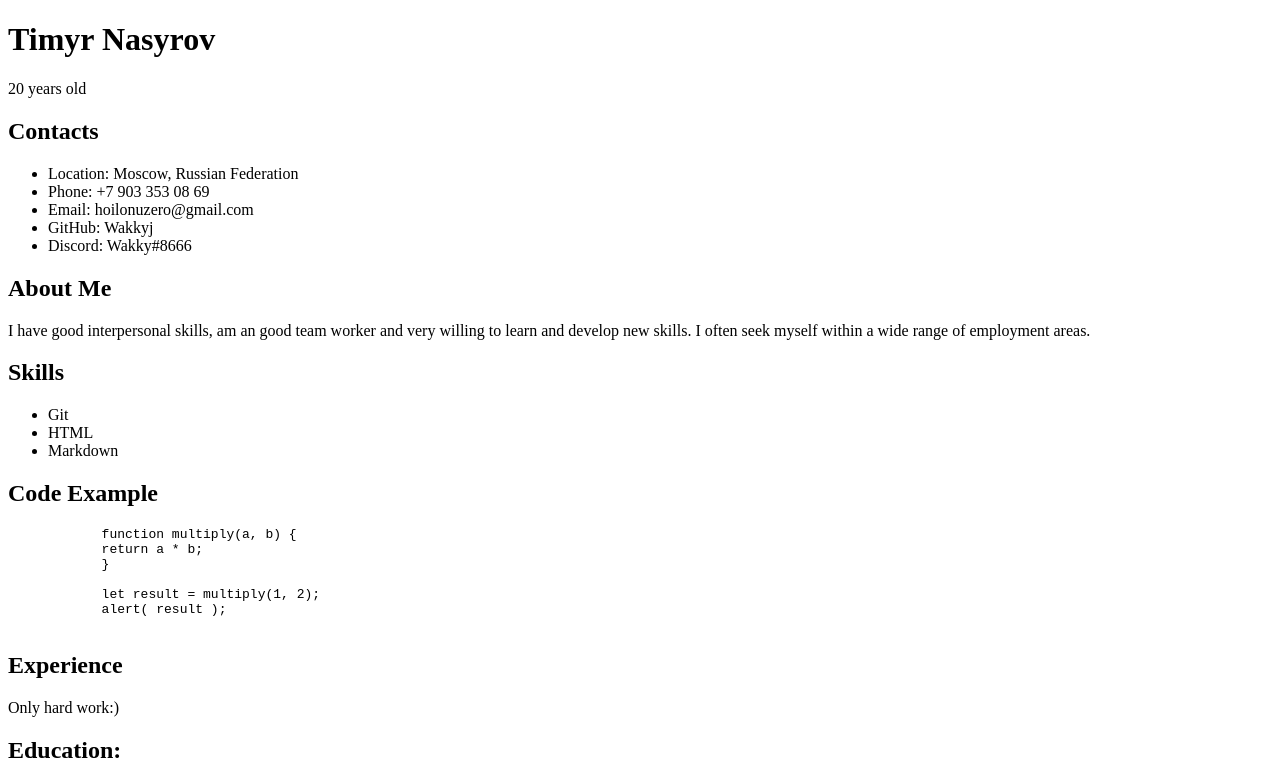
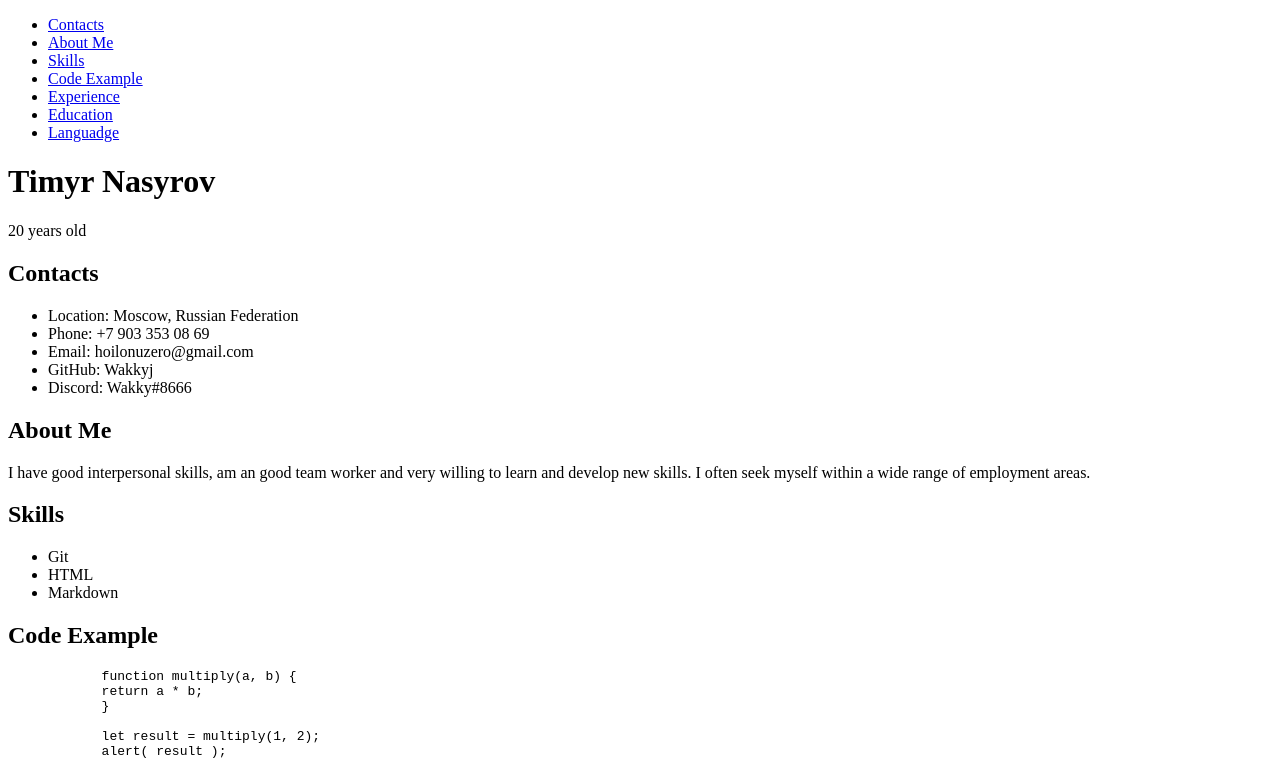
Before and after one commit to Wakkyj/rsschool-cv, a plain HTML site: page index.html in a window 1280 px wide. Shown: the top 781 px of the page. Drawn offline with Linux system fonts and the light colour scheme.

Commit message:
feat: moreToIndex

```diff
--- a/index.html
+++ b/index.html
@@ -1,14 +1,27 @@
 <!DOCTYPE html>
 <html lang="ru">
   <head>
+      <nav>
+          <ul>
+              <li><a href="#Contacts">Contacts</a></li>
+              <li><a href="#About Me">About Me</a></li>
+              <li><a href="#Skills">Skills</a></li>
+              <li><a href="#Code Example">Code Example</a></li>
+              <li><a href="#Experience">Experience</a></li>
+              <li><a href="#Education">Education</a></li>
+              <li><a href="#Languadge">Languadge</a></li>
+          </ul>
+      </nav>
     <meta charset="utf-8">
     <title>Заголовок</title>
   </head>
-  <body>
+  <body></body>
+
+
     <h1>Timyr Nasyrov</h1>
     <p>20 years old</p>
 
-    <h2>Contacts</h2>
+    <h2 id="Contacts">Contacts</h2>
         <ul>
             <li>Location: Moscow, Russian Federation</li>
             <li>Phone: +7 903 353 08 69</li>
@@ -17,19 +30,19 @@
             <li>Discord: Wakky#8666</li>
         </ul>
 
-    <h2>About Me</h2>
+    <h2 id="About Me">About Me</h2>
       <p>I have good interpersonal skills, am an good team worker and very
       willing to learn and develop new skills. I often seek myself
       within a wide range of employment areas.</p>
 
-    <h2>Skills</h2>
+    <h2 id="Skills">Skills</h2>
         <ul>
             <li>Git</li>
             <li>HTML</li>
             <li>Markdown</li>
         </ul>
 
-    <h2>Code Example</h2>
+    <h2 id="Code Example">Code Example</h2>
             <code>
                 <pre>
             function multiply(a, b) {
@@ -41,10 +54,10 @@
                 </pre>
             </code>
 
-    <h2>Experience</h2>
+    <h2 id="Experience">Experience</h2>
     Only hard work:)
 
-    <h2 id="Edu">Education:</h2>
+    <h2 id="Education">Education:</h2>
         <ol>
             <li>Math Lyceum</li>
             <li>Languge Gymnasium</li>
@@ -53,7 +66,7 @@
 
 
 
-    <h2 id="lang">Languadge</h2>
+    <h2 id="Languadge">Languadge</h2>
     B1 (I had been practicing English,
     when I study at schoole and university)
 
```
